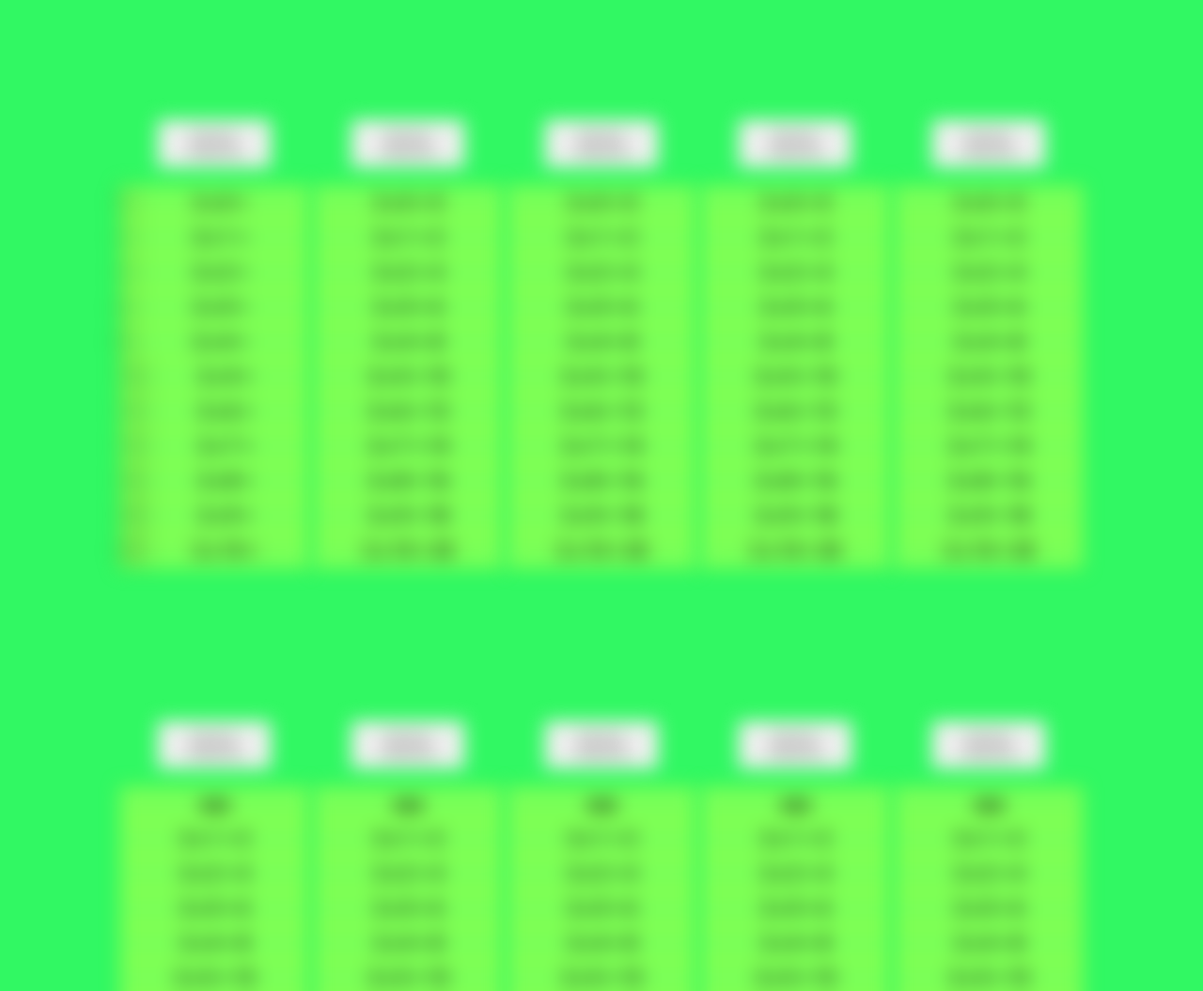
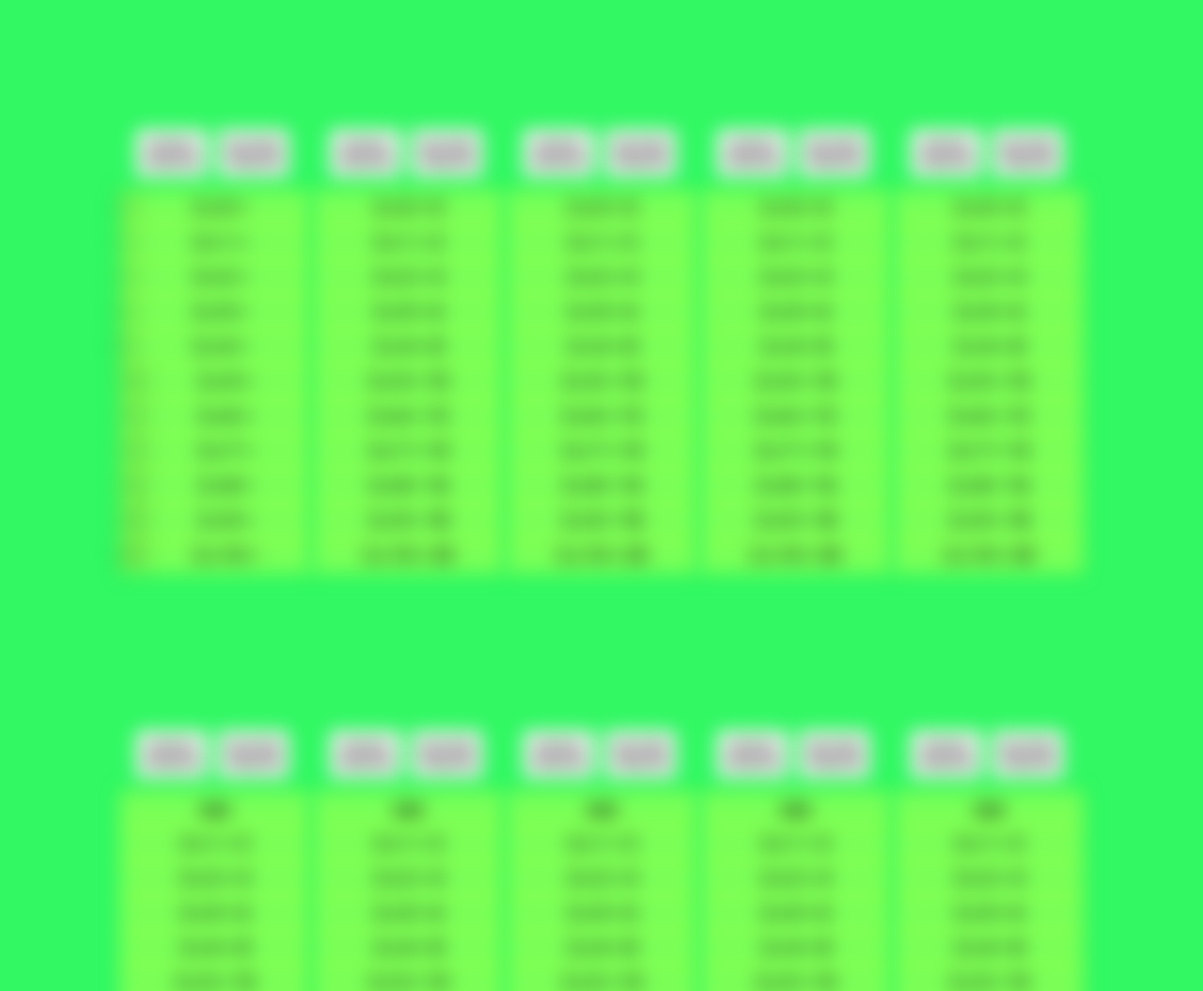
Before and after one commit to LuisGVNeves/Calculo, a plain HTML site: page public/assets/multiplicacao.html in a window 1280 px wide. Shown: the part 160-1215 px from the top of the page at 94% size. Drawn offline with Linux system fonts and the light colour scheme.

Commit message:
Mudanças dos botões da respostas

```diff
--- a/public/assets/multiplicacao.html
+++ b/public/assets/multiplicacao.html
@@ -24,7 +24,12 @@
 
 
     <div id="multiplicacao-1" class="divs">
-      <button class="btn-fase-1">Mostrar Resposta</button>
+
+      <div id="botoes">
+        <button class="btn-fase-1" id="botao-1">Mostrar Resposta</button>
+        <button class="esconder-resposta">Esconder Resposta</button>
+      </div>
+
       <span>2 x 0 = <span class="resultado transparencia">0</span> </span>
       <span>2 x 1 = <span class="resultado transparencia">2</span> </span>
       <span>2 x 2 = <span class="resultado transparencia">4</span> </span>
@@ -40,7 +45,12 @@
 
 
     <div id="multiplicacao-2" class="divs transparencia">
-      <button class="btn-fase-1">Mostrar Resposta</button>
+
+      <div id="botoes">
+        <button class="btn-fase-1" id="botao-1">Mostrar Resposta</button>
+        <button class="esconder-resposta">Esconder Resposta</button>
+      </div>
+
       <span>2 x 0 = 0</span>
       <span>2 x 1 = 2</span>
       <span>2 x 2 = 4</span>
@@ -55,7 +65,12 @@
     </div>
 
     <div id="multiplicacao-3" class="divs transparencia">
-      <button class="btn-fase-1">Mostrar Resposta</button>
+
+      <div id="botoes">
+        <button class="btn-fase-1" id="botao-1">Mostrar Resposta</button>
+        <button class="esconder-resposta">Esconder Resposta</button>
+      </div>
+
       <span>2 x 0 = 0</span>
       <span>2 x 1 = 2</span>
       <span>2 x 2 = 4</span>
@@ -70,7 +85,11 @@
     </div>
 
     <div id="multiplicacao-4" class="divs transparencia">
-      <button class="btn-fase-1">Mostrar Resposta</button>
+      <div id="botoes">
+        <button class="btn-fase-1" id="botao-1">Mostrar Resposta</button>
+        <button class="esconder-resposta">Esconder Resposta</button>
+      </div>
+
       <span>2 x 0 = 0</span>
       <span>2 x 1 = 2</span>
       <span>2 x 2 = 4</span>
@@ -85,7 +104,11 @@
     </div>
 
     <div id="multiplicacao-5" class="divs transparencia">
-      <button class="btn-fase-1">Mostrar Resposta</button>
+      <div id="botoes">
+        <button class="btn-fase-1" id="botao-1">Mostrar Resposta</button>
+        <button class="esconder-resposta">Esconder Resposta</button>
+      </div>
+
       <span>2 x 0 = 0</span>
       <span>2 x 1 = 2</span>
       <span>2 x 2 = 4</span>
@@ -101,7 +124,11 @@
 
 
     <div id="multiplicacao-6" class="divs transparencia">
-      <button class="btn-fase-1">Mostrar Resposta</button>
+      <div id="botoes">
+        <button class="btn-fase-1" id="botao-1">Mostrar Resposta</button>
+        <button class="esconder-resposta">Esconder Resposta</button>
+      </div>
+
       <span>aaa</span>
       <span>2 x 1 = 2</span>
       <span>2 x 2 = 4</span>
@@ -116,7 +143,10 @@
     </div>
 
     <div id="multiplicacao-7" class="divs transparencia">
-      <button class="btn-fase-1">Mostrar Resposta</button>
+      <div id="botoes">
+        <button class="btn-fase-1" id="botao-1">Mostrar Resposta</button>
+        <button class="esconder-resposta">Esconder Resposta</button>
+      </div>
       <span>aaa</span>
       <span>2 x 1 = 2</span>
       <span>2 x 2 = 4</span>
@@ -132,7 +162,10 @@
 
 
     <div id="multiplicacao-8" class="divs transparencia">
-      <button class="btn-fase-1">Mostrar Resposta</button>
+      <div id="botoes">
+        <button class="btn-fase-1" id="botao-1">Mostrar Resposta</button>
+        <button class="esconder-resposta">Esconder Resposta</button>
+      </div>
       <span>aaa</span>
       <span>2 x 1 = 2</span>
       <span>2 x 2 = 4</span>
@@ -147,7 +180,10 @@
     </div>
 
     <div id="multiplicacao-9" class="divs transparencia">
-      <button class="btn-fase-1">Mostrar Resposta</button>
+      <div id="botoes">
+        <button class="btn-fase-1" id="botao-1">Mostrar Resposta</button>
+        <button class="esconder-resposta">Esconder Resposta</button>
+      </div>
       <span>aaa</span>
       <span>2 x 1 = 2</span>
       <span>2 x 2 = 4</span>
@@ -162,7 +198,10 @@
     </div>
 
     <div id="multiplicacao-10" class="divs transparencia">
-      <button class="btn-fase-1">Mostrar Resposta</button>
+      <div id="botoes">
+        <button class="btn-fase-1" id="botao-1">Mostrar Resposta</button>
+        <button class="esconder-resposta">Esconder Resposta</button>
+      </div>
       <span>aaa</span>
       <span>2 x 1 = 2</span>
       <span>2 x 2 = 4</span>
--- a/public/css/multiplicacao.css
+++ b/public/css/multiplicacao.css
@@ -168,13 +168,31 @@ header{
 
 /*Botão de mostrar a resposta*/
 
-.btn-fase-1{
-  margin: 0 40px 20px 40px;
+#botoes{
+  width: 100px;
+  padding: 10px;
+  display: flex;
+  align-self: center;
+}
+
+
+.btn-fase-1, .esconder-resposta{
+  margin: 0px 5px 5px 7px;
   padding: 10px;
   border-style: none;
+  font-weight: 700;
+
 }
+
+
 .btn-fase-1:hover{
-  background-color: rgb(255, 255, 255);
-  font-weight: 700;
+  background-color: rgb(136, 255, 107);
+  border: 1px solid rgb(2, 190, 43);
   cursor: pointer;
 }
+
+.esconder-resposta:hover{
+  background-color: rgb(255, 46, 46);
+  border: 1px solid rgb(241, 0, 0);
+  cursor: pointer;
+}
--- a/public/js/multiplicacao.js
+++ b/public/js/multiplicacao.js
@@ -5,9 +5,24 @@ $(document).ready(function () {
   // Tabuada do 2 (parte 1)
   let multiplicacao_1 = $('#multiplicacao-1').addClass('transparencia');
 
+
+  // Ao clicar na  tabuada, o filtro de blur some
   multiplicacao_1.click(function () {
     multiplicacao_1.css({ 'filter': 'none' })
   })
+
+  // Ao clicar no botão de mostrar a resposta, o resultado da operação aparece
+  $('#botao-1').click(function () {
+    $('.resultado').removeClass('transparencia');
+  })
+
+
+
+
+
+
+
+
 
 
   // Tabuada do 2 (parte 2)
```
